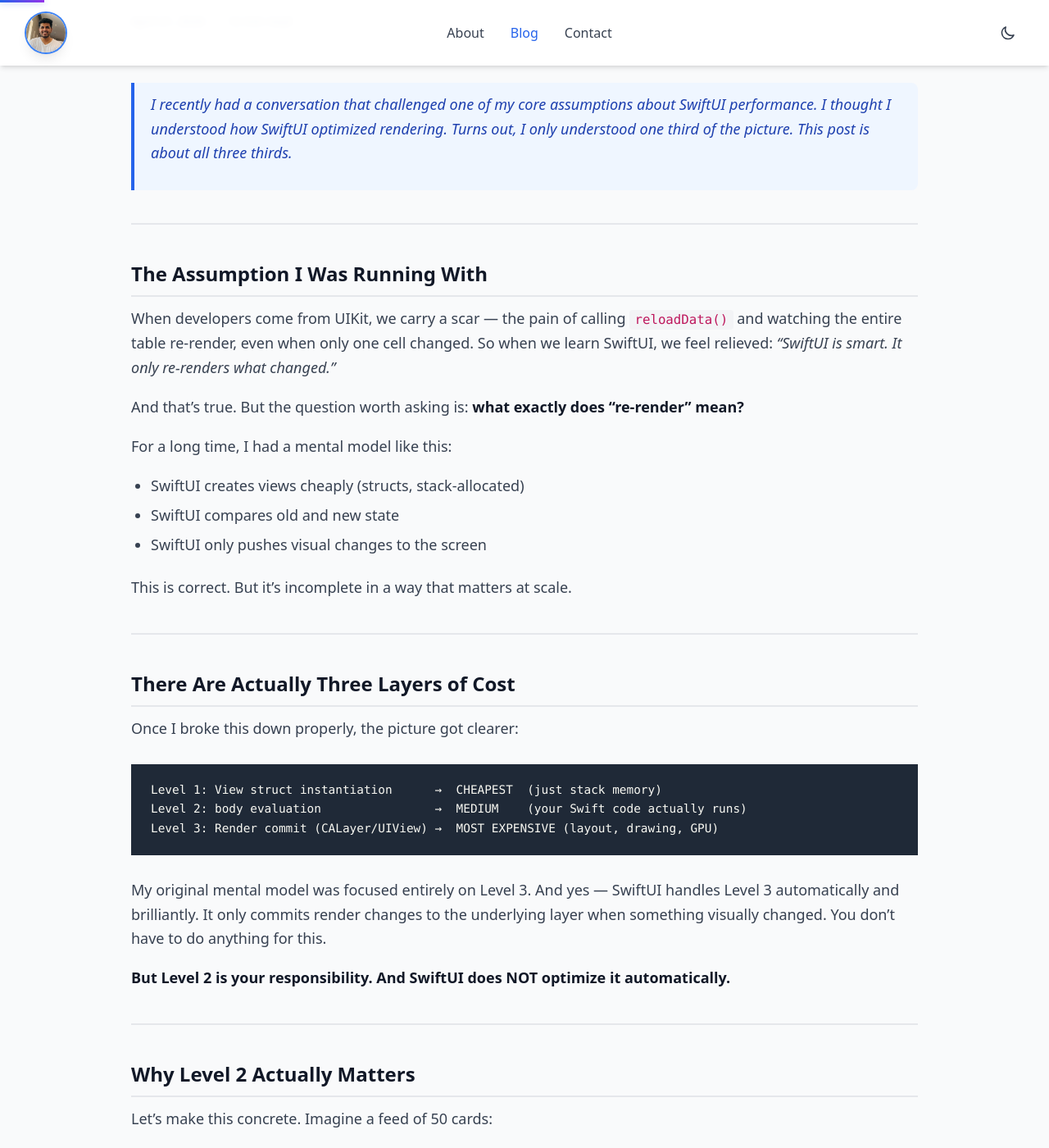
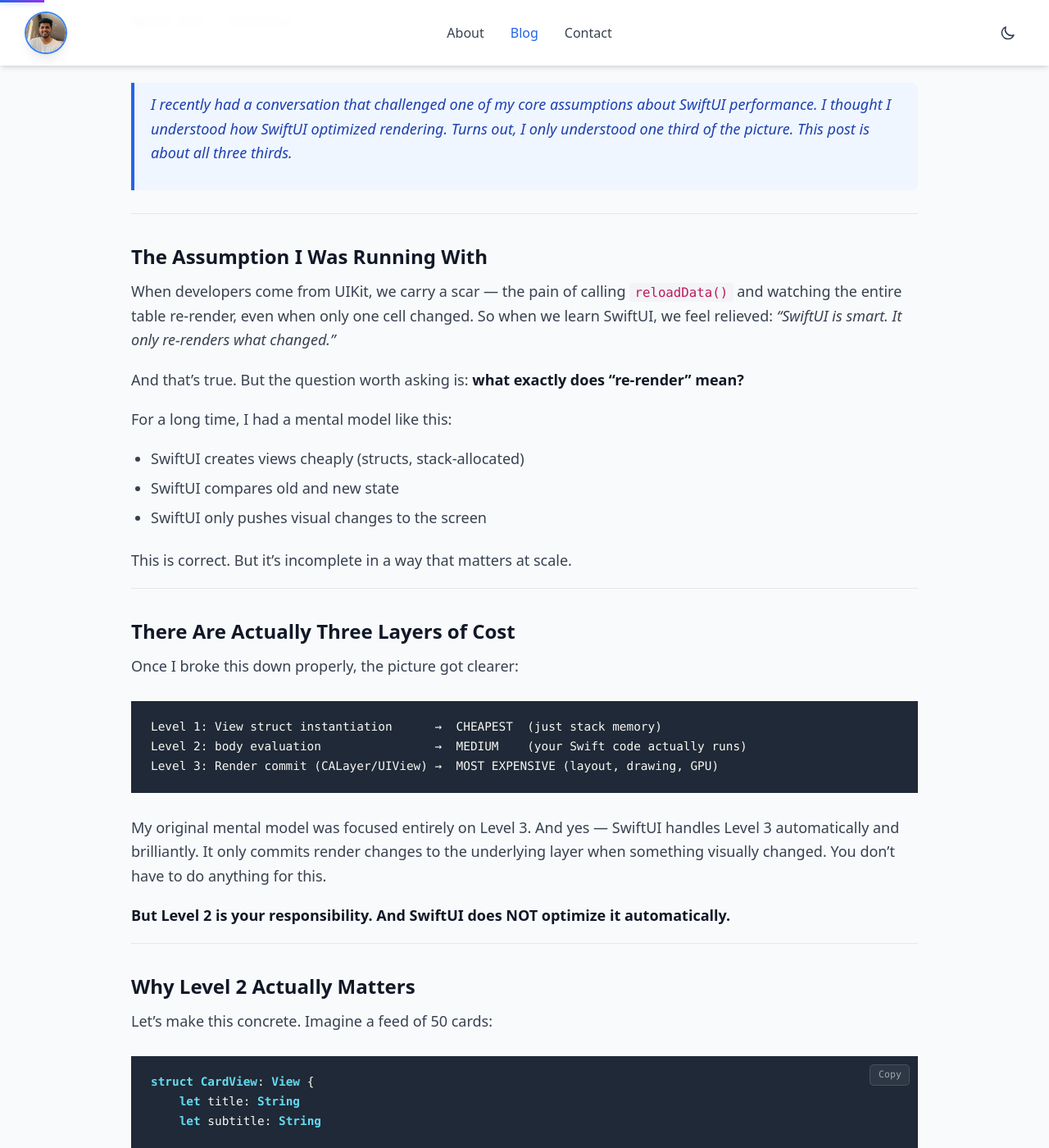
Before and after one commit to rajmanikush/rajmanikush.github.io, a Jekyll site: the page built from _posts/2026-04-21-swiftui-rendering-performance-three-layers.md, in a window 1280 px wide and 1400 px high, scrolled down 389 px. Shown: the whole window at 82% size. Built offline with Jekyll 4.4.1, drawn with Linux system fonts in a browser that asks for light colours; nearby versions of some CDN libraries; comment, search, counter and statistics services are not loaded.

Commit message:
polish: reduce section dividers, remove h2 border-bottom
- hr margin: 2.5rem → 1rem (subtle breath, not a chapter break)
- hr border: 2px → 1px (less heavy)
- Remove h2 border-bottom + padding-bottom — heading weight alone
  is sufficient visual separation, same as Medium

Co-Authored-By: Claude Sonnet 4.6 <noreply@anthropic.com>

```diff
--- a/css/blog.css
+++ b/css/blog.css
@@ -12,14 +12,11 @@
   font-size: 1.5rem;
   font-weight: 700;
   color: #111827;
-  margin-top: 2.5rem;
-  margin-bottom: 0.75rem;
-  padding-bottom: 0.4rem;
-  border-bottom: 2px solid #e5e7eb;
+  margin-top: 2rem;
+  margin-bottom: 0.5rem;
 }
 .dark .post-body h2 {
   color: #f9fafb;
-  border-bottom-color: #374151;
 }
 
 .post-body h3 {
@@ -115,8 +112,8 @@
 
 .post-body hr {
   border: none;
-  border-top: 2px solid #e5e7eb;
-  margin: 2.5rem 0;
+  border-top: 1px solid #e5e7eb;
+  margin: 1rem 0;
 }
 .dark .post-body hr {
   border-top-color: #374151;
```
